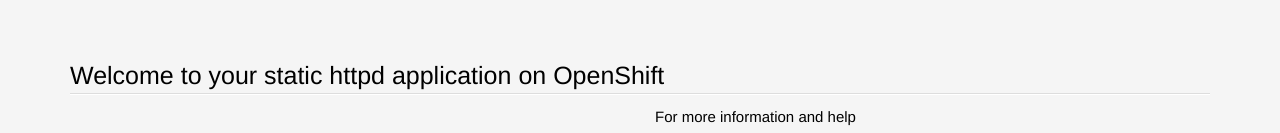
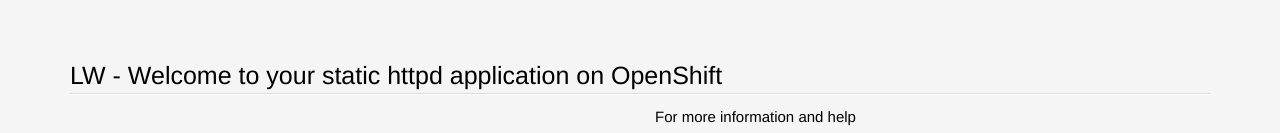
Before and after one commit to leonwild/ocp-test, a plain HTML site: page index.html in a window 1280 px wide. Shown: the top 133 px of the page. Drawn offline with Linux system fonts and the light colour scheme.

Commit message:
Update index.html

```diff
--- a/index.html
+++ b/index.html
@@ -3,7 +3,7 @@
 <head>
   <meta charset="utf-8">
   <meta http-equiv="X-UA-Compatible" content="IE=edge,chrome=1">
-  <title>Welcome to OpenShift</title>
+  <title>LW OpenShift test</title>
 
 <style>
 
@@ -209,7 +209,7 @@
 
  <section class='container'>
   <hgroup>
-    <h1>Welcome to your static httpd application on OpenShift</h1>
+    <h1>LW - Welcome to your static httpd application on OpenShift</h1>
   </hgroup>
   <div class="row">
     <section class='col-xs-12 col-sm-6 col-md-6'>
```
